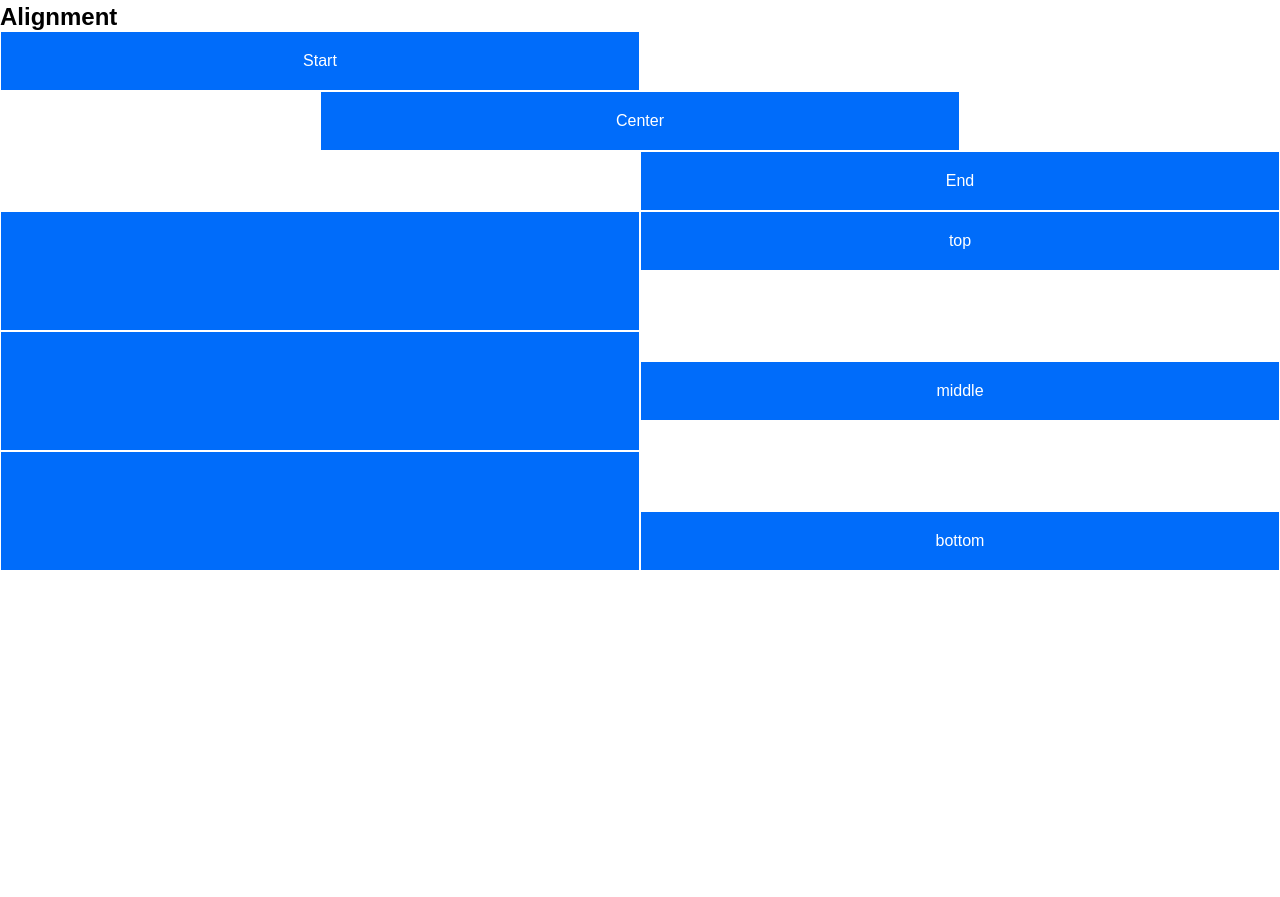
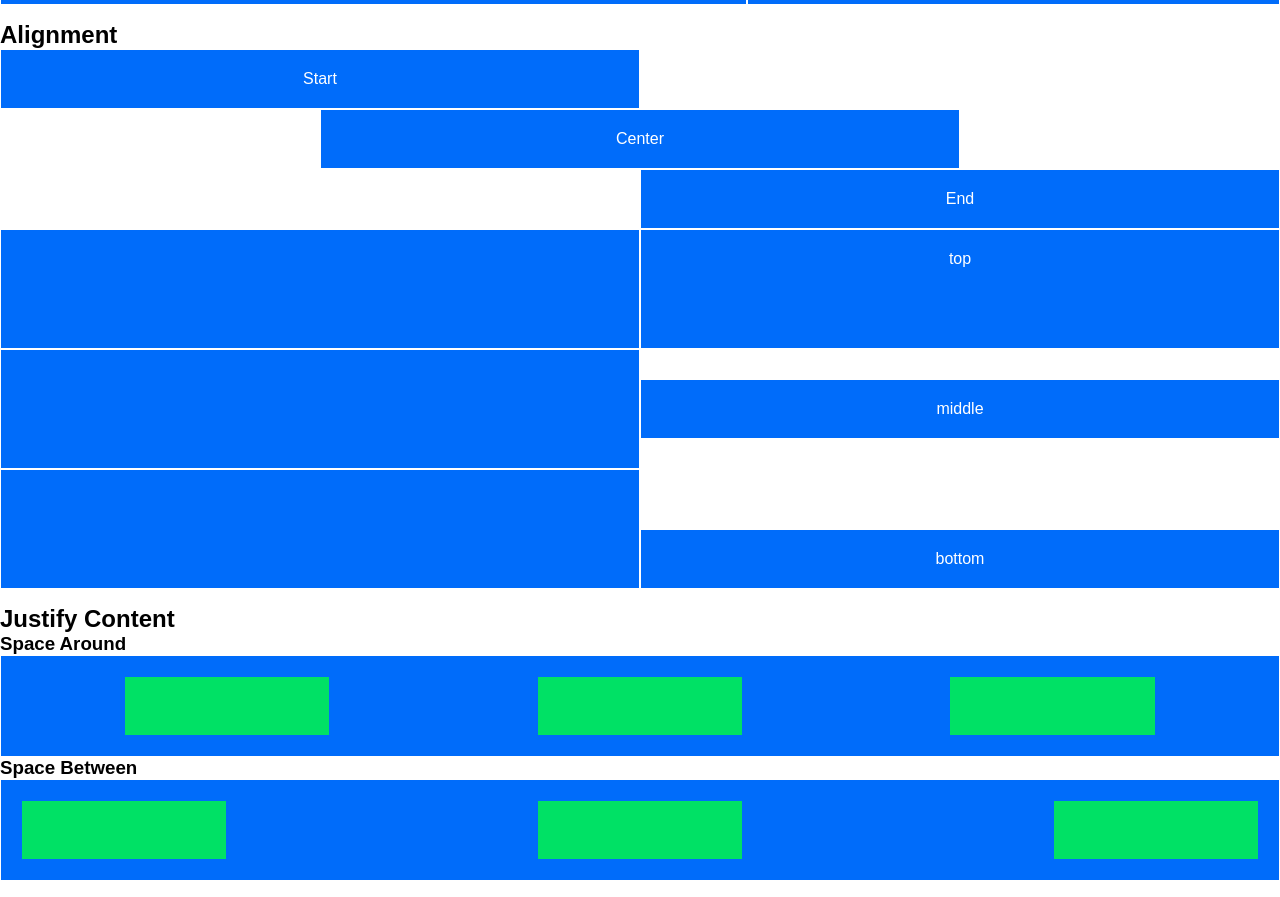
Before and after one commit to FedeViga/html-css-12bool, a plain HTML site: page index.html in a window 1280 px wide. Shown: the part 1729-2626 px from the top of the page. Before the commit the page ends 2316 px from the top, so only its background shows below. Drawn offline with Linux system fonts and the light colour scheme.

Commit message:
completata sezione 5-Justify Content

```diff
--- a/css/style.css
+++ b/css/style.css
@@ -4,13 +4,10 @@
     color: white;
     text-align: center;
     padding: 20px;
-    height: 60px;
-}
-
-.row {
     min-height: 60px;
     height: auto;
 }
+
 .row .row [class*="col-"] {
     background-color: #00E165;
     border-color: #006CFA;
--- a/index.html
+++ b/index.html
@@ -204,6 +204,30 @@
         </div>
 
     </section>
+
+    <section class="mb-mid">
+
+        <h2>Justify Content</h2>
+
+        <h3>Space Around</h3>
+        <div class="row">
+            <div class="col-12 row j-around">
+                <div class="col-2"></div>
+                <div class="col-2"></div>
+                <div class="col-2"></div>
+            </div>
+        </div>
+
+        <h3>Space Between</h3>
+        <div class="row">
+            <div class="col-12 row j-between">
+                <div class="col-2"></div>
+                <div class="col-2"></div>
+                <div class="col-2"></div>
+            </div>
+        </div>
+
+    </section>
 </body>
 
 </html>
```
